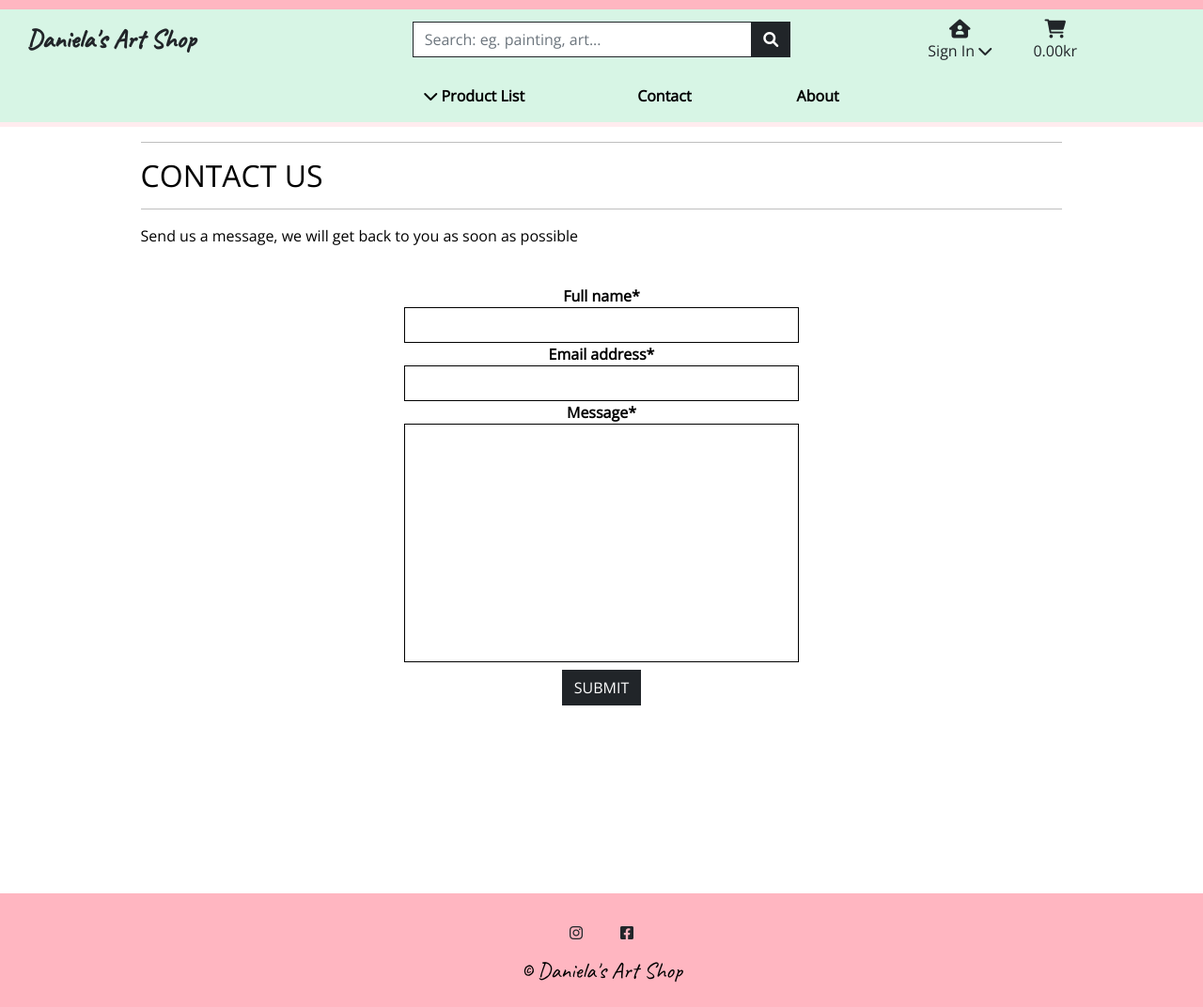
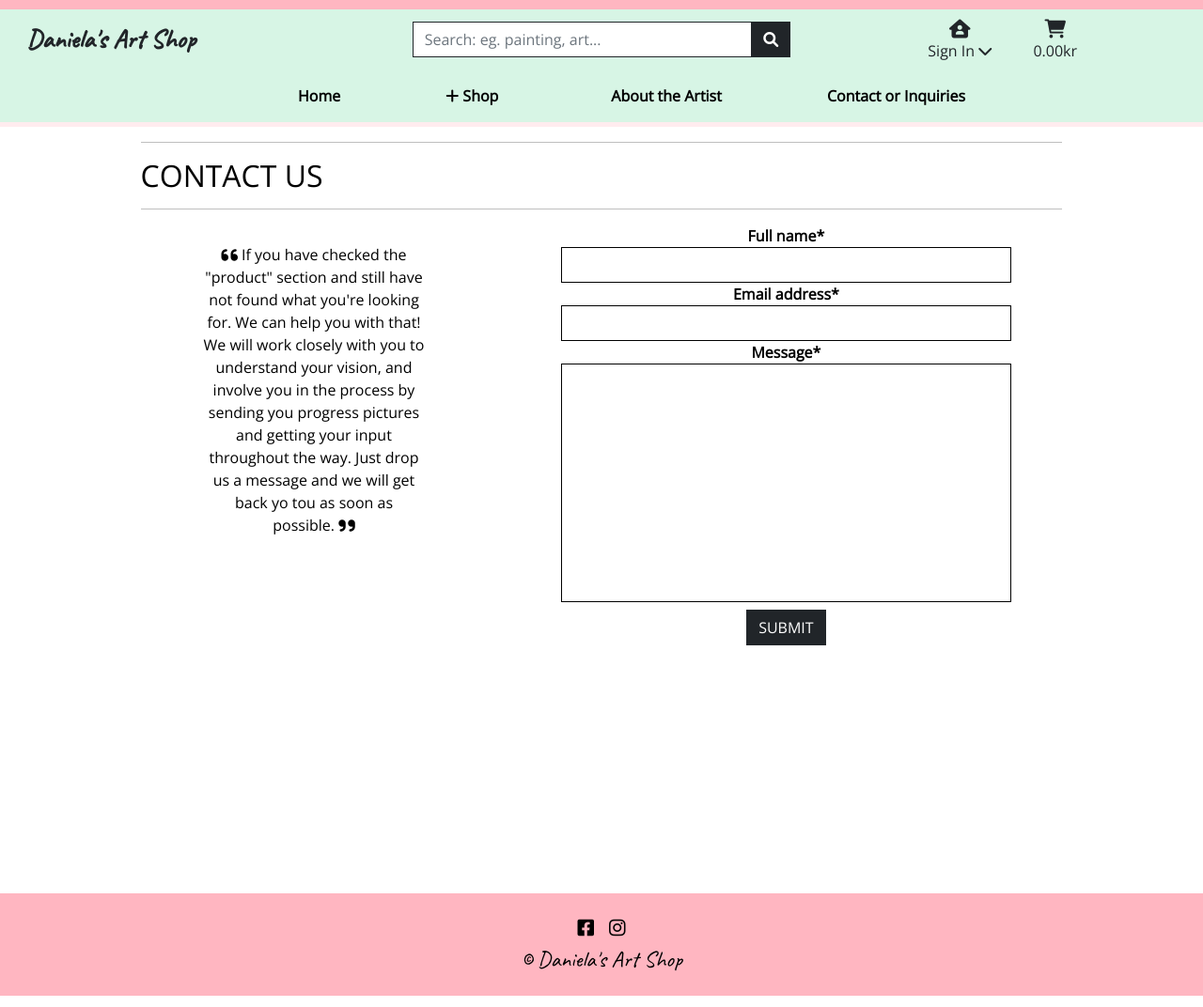
Before and after one commit to fdasabino/art-shop-p5, a Django app: page /contact/ in a window 1280 px wide. Shown: the whole page at 94% size. Run offline with Django 3.2, Linux system fonts and the light colour scheme; parts of the project's set-up code (start-up, migrations or seed data) failed here and were passed over; some libraries are stand-ins or nearby versions.

Commit message:
added a few styling changes to some templates

```diff
--- a/static/css/base.css
+++ b/static/css/base.css
@@ -23,6 +23,7 @@ a,
 @media(max-width:1000px) {
   .hero-img {
     background-attachment: initial;
+    /* background-position: top center; */
   }
 }
 
--- a/templates/home/about.html
+++ b/templates/home/about.html
@@ -19,7 +19,9 @@
                     alt="artist picture" />
                   <a href="#!">
                   </a>
-                  <p class="mt-5 text-justify">Hi, my name is <b>Daniela Kronvall</b>. I am an
+
+                  <p class="mt-5 text-justify"><i class="fas fa-quote-left fa-lg"></i> Hi, my name is <b>Daniela
+                      Kronvall</b>. I am an
                     abstract artist based in
                     Stockholm. My brush transforms whatever comes to me through meditation and powerful feeling onto a
                     canvas in
@@ -50,6 +52,7 @@
                     flow,
                     in that magical positive vibration where I get in touch with the essence of me and the only thing I
                     feel is pure happiness – pure love!! And I take that happiness with me everywhere I go.
+                    <i class="fas fa-quote-right fa-lg"></i>
                   </p>
                   <a href="{% url 'home' %}" class="btn btn-outline-dark btn-sm">Back to Home Page</a>
                 </div>
--- a/templates/home/contact.html
+++ b/templates/home/contact.html
@@ -7,23 +7,26 @@
     <hr />
     <h2 class="mb-3 text-uppercase">Contact Us</h2>
     <hr />
-    <p class="mt-1 mb-4">Send us a message, we will get back to you as soon as possible</p>
-    <div class="row no-gutter">
-      <div class="col-md-12">
-        <div class="login d-flex align-items-center mt-2">
-          <div class="container">
-            <div class="row">
-              <div class="col-12 col-lg-7 mx-auto">
-                <div class="text-center pt-2 pb-3">
-                  <form method="post">
-                    {% csrf_token %}
-                    {{form|crispy }}
-                    <button class="btn btn-dark mt-2" type="submit">Submit</button>
-                  </form>
-                </div>
-              </div>
-            </div>
-          </div>
+    <div class="row justify-content-around">
+      <div class="col-lg-3 g-3 mx-3 text-center">
+        <p class="mt-1 mb-4"><i class="fas fa-quote-left fa-lg"></i> If you have checked the "product" section and still
+          have not found what you're looking for. We
+          can
+          help you with that!
+          We will work closely with you to understand your vision, and involve you in the process by sending you
+          progress
+          pictures and getting your input throughout the way.
+          Just drop us a message and we will get back yo tou as soon as possible.
+          <i class="fas fa-quote-right fa-lg"></i>
+        </p>
+      </div>
+      <div class="col-lg-6">
+        <div class="text-center pb-3">
+          <form method="post">
+            {% csrf_token %}
+            {{form|crispy }}
+            <button class="btn btn-dark mt-2" type="submit">Submit</button>
+          </form>
         </div>
       </div>
     </div>
--- a/templates/home/index.html
+++ b/templates/home/index.html
@@ -6,7 +6,7 @@
 <div class="hero-img">
   <div class="container text-center">
     <div class="row">
-      <div class="col-7 col-md-7 my-auto">
+      <div class="col-7 col-md-7 my-5 hero-text">
         <h1 class="display-4 logo-font text-dark mt-5">Daniela's Art Shop</h1>
         <h4 class="display-6 logo-font text-dark">by Daniela Kronvall</h4>
         <div class="my-5">
--- a/templates/includes/footer.html
+++ b/templates/includes/footer.html
@@ -1,11 +1,11 @@
 <div class="container-fluid bg-pink">
   <div class="py-3">
     <ul class="nav justify-content-center">
-    <li class="nav-item"><a href="https://www.instagram.com/danielakronvallartanddance/" class="nav-link px-2 text-black" target="_blank"><i
-            class="fab fa-instagram btn border-0"></i></a>
+      <li class="nav-item"><a href="https://www.facebook.com/daniela.kronvall" class="nav-link px-2 text-black" target="_blank"><i
+            class="fab fa-facebook-square fa-lg border-0"></i></a>
       </li>
-      <li class="nav-item"><a href="https://www.facebook.com/daniela.kronvall" class="nav-link px-2 text-black" target="_blank"><i
-            class="fab fa-facebook-square btn border-0"></i></a>
+      <li class="nav-item"><a href="https://www.instagram.com/danielakronvallartanddance/" class="nav-link px-2 text-black" target="_blank"><i
+            class="fab fa-instagram fa-lg border-0"></i></a>
       </li>
     </ul>
     <h4 class="logo-font text-center">&copy; Daniela's Art Shop</h4>
--- a/templates/includes/main-nav.html
+++ b/templates/includes/main-nav.html
@@ -1,15 +1,17 @@
 <div class="collapse navbar-collapse justify-content-center" id="main-nav">
     <ul class="navbar-nav w-auto text-center">
+        <li class="nav-item">
+            <a class="nav-link text-black mx-5 my-2" href="{% url 'home' %}"><b>Home</b></a>
+        </li>
         <li class="nav-item dropdown">
             <hr class="d-lg-none">
             <a class="nav-link text-black mx-5 my-2" href="#" id="all-products-link" data-toggle="dropdown"
                 aria-haspopup="true" aria-expanded="false">
-                <b><i class="fas fa-chevron-down"></i> Product List</b>
+                <b><i class="fas fa-plus"></i> Shop</b>
             </a>
             <div class="dropdown-menu border-0" aria-labelledby="all-products-link">
                 <a href="{% url 'products' %}"
-                    class="dropdown-item text-center text-decoration-underline text-black">All
-                    Paintings</a>
+                    class="dropdown-item text-center text-black">Original Paintings</a>
             </div>
         <li class="list-inline-item">
             <a class="text-black nav-link d-block d-lg-none my-2" href="#" id="mobile-search" data-toggle="dropdown"
@@ -37,10 +39,10 @@
         </li>
 
         <li>
-            <a class="nav-link text-black mx-5 my-2" href="{% url 'contact' %}"><b>Contact</b></a>
+            <a class="nav-link text-black mx-5 my-2" href="{% url 'about' %}"><b>About the Artist</b></a>
         </li>
         <li>
-            <a class="nav-link text-black mx-5 my-2" href="{% url 'about' %}"><b>About</b></a>
+            <a class="nav-link text-black mx-5 my-2" href="{% url 'contact' %}"><b>Contact or Inquiries</b></a>
         </li>
 
     </ul>
```
Also changed, not shown: templates/checkout/checkout.html (+7 -0 lines).
